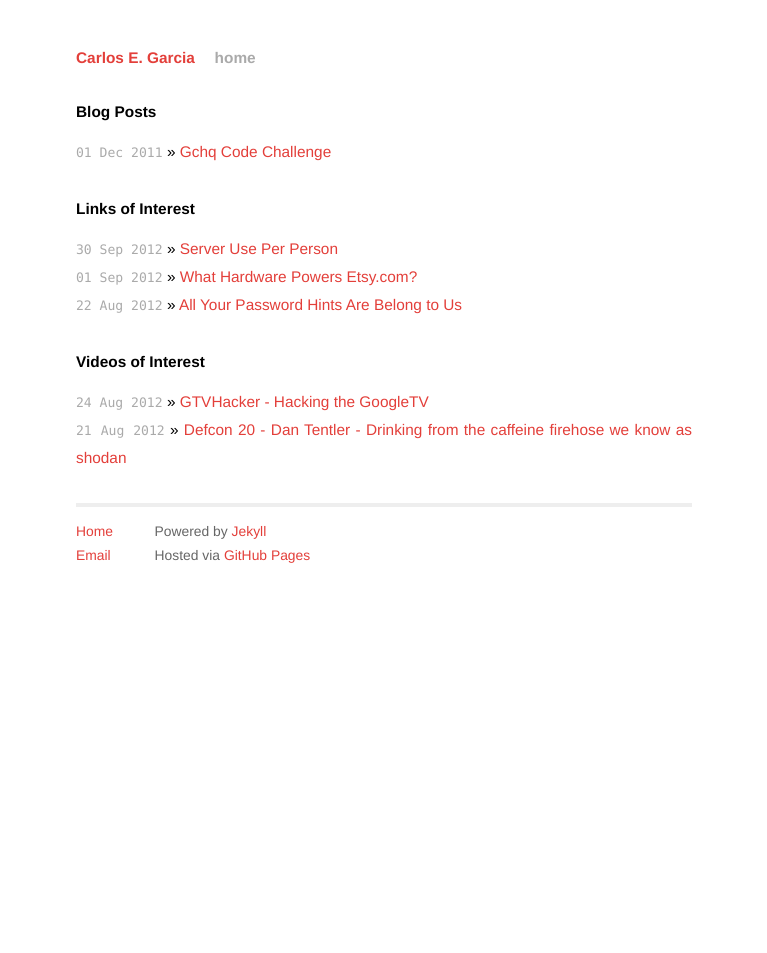
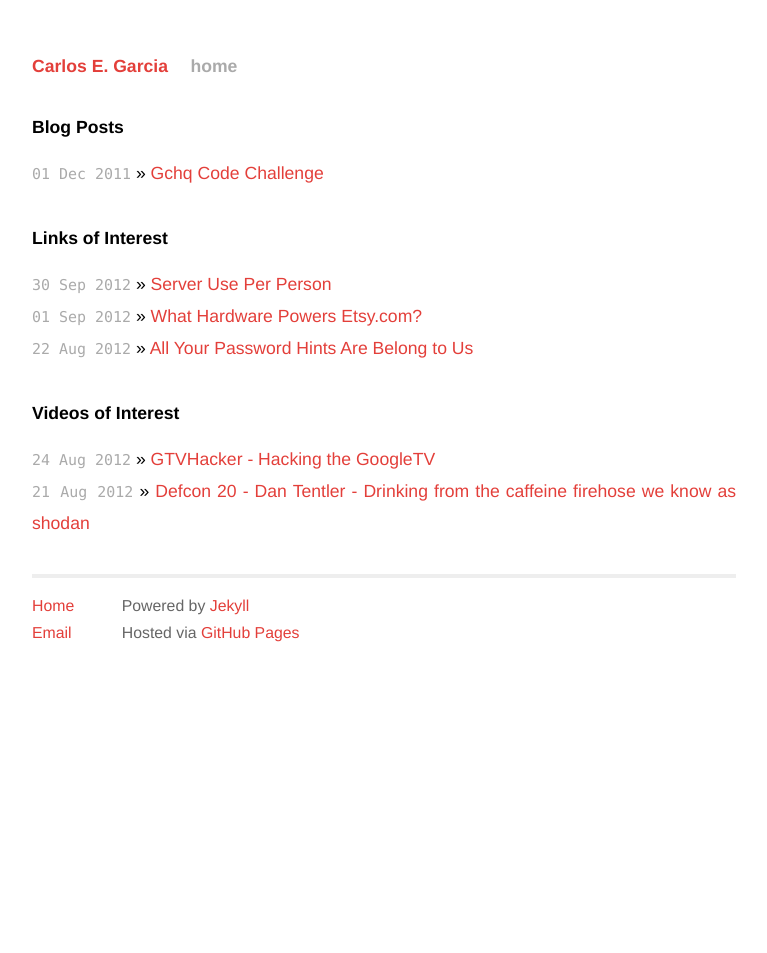
Before and after one commit to cgar/cgar.github.com, a Jekyll site: the page built from index.html, in a window 1280 px wide. Shown: the whole page, without its empty margins (256-1023 px from the left). Built offline with Jekyll 4.4.1, drawn with Linux system fonts in a browser that asks for light colours; Markdown is read by kramdown in place of the engine named in the settings.

Commit message:
font size 14 > 16

```diff
--- a/css/screen.css
+++ b/css/screen.css
@@ -17,7 +17,7 @@ html, body {
 
 body {
   background-color: white;
-  font: 14px "Helvetica Neue", Helvetica, Arial, sans-serif;
+  font: 16px "Helvetica Neue", Helvetica, Arial, sans-serif;
                 /* 13.34px helvetica, arial, clean, sans-serif; */
   *font-size: 100%; /* small; */
   text-align: center;
```
